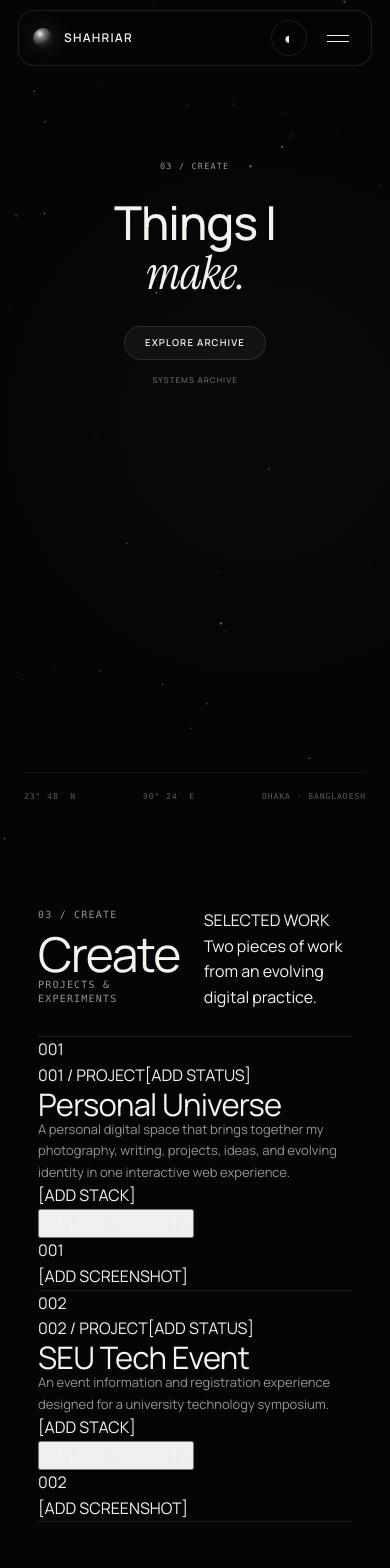
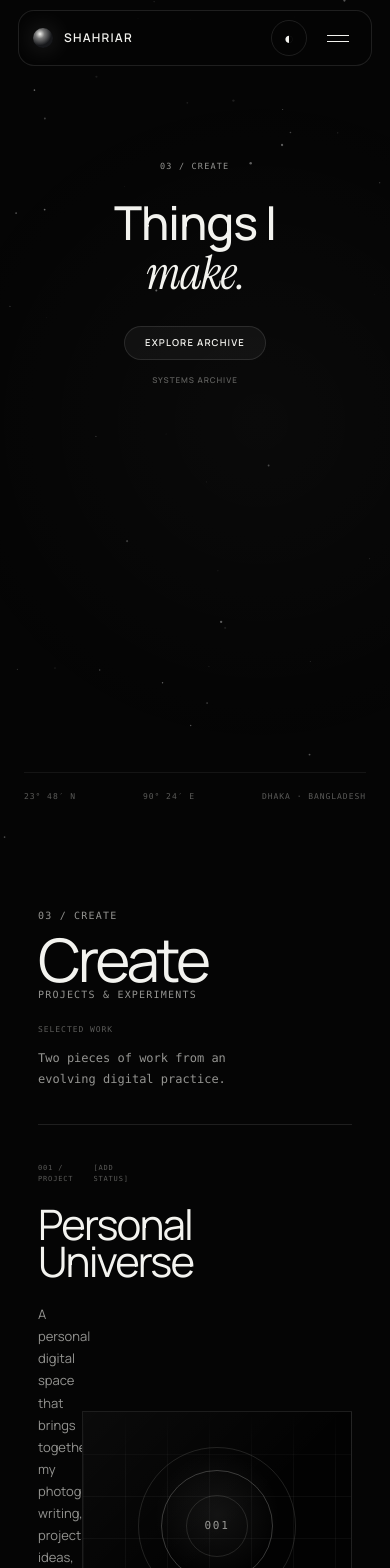
Before and after one commit to shahriarbappy60-ship-it/personal-universe, a React (Vite) app: page /create in a window 390 px wide. Shown: the top 1568 px of the page. Built offline with nearby package versions, Linux system fonts and the light colour scheme.

Commit message:
style: give Create archive stronger visual identity

```diff
--- a/src/styles/create-page.css
+++ b/src/styles/create-page.css
@@ -1,251 +1,464 @@
-/* Create page only — intentionally isolated from the master design system. */
+/* Create page only. No global selectors, tokens, components, or shared styles are changed. */
+
 .create-page .create-projects-section {
-  padding-top: clamp(84px, 10vw, 150px);
+  padding-top: clamp(90px, 11vw, 160px);
 }
+
 .create-page .create-projects-shell {
-  width: min(1180px, calc(100% - 40px));
+  width: min(1240px, calc(100% - 48px));
   margin: 0 auto;
 }
+
 .create-page .create-projects-header {
-  display:flex;
-  align-items:flex-end;
-  justify-content:space-between;
-  gap:40px;
-  padding-bottom:34px;
-  border-bottom:1px solid var(--line);
+  display: grid;
+  grid-template-columns: minmax(0, 1fr) minmax(240px, 320px);
+  align-items: end;
+  gap: 60px;
+  padding-bottom: 42px;
+  border-bottom: 1px solid var(--line);
 }
+
 .create-page .create-section-number,
 .create-page .create-projects-subtitle,
-.create-page .create-projects-anchor,
-.create-page .create-project-index,
-.create-page .create-project-status,
-.create-page .create-project-control,
+.create-page .create-projects-intro,
+.create-page .create-project-meta,
+.create-page .create-project-tags,
+.create-page .create-project-open,
+.create-page .create-project-visual-label,
 .create-page .create-project-label,
-.create-page .create-project-value,
 .create-page .create-closing-eyebrow,
 .create-page .create-closing-link {
-  font-family:var(--font-mono);
-  text-transform:uppercase;
-  letter-spacing:.12em;
+  font-family: var(--font-mono);
+  text-transform: uppercase;
+  letter-spacing: .12em;
 }
-.create-page .create-section-number,
+
+.create-page .create-section-number {
+  display: block;
+  color: var(--muted);
+  font-size: 10px;
+}
+
+.create-page .create-projects-title {
+  margin: 12px 0 4px;
+  font-family: var(--font-display);
+  font-size: clamp(64px, 10vw, 132px);
+  line-height: .78;
+  font-weight: 400;
+  letter-spacing: -.055em;
+}
+
 .create-page .create-projects-subtitle {
-  display:block;
-  color:var(--muted);
-  font-size:10px;
-  line-height:1.4;
+  color: var(--muted);
+  font-size: 10px;
 }
-.create-page .create-projects-title {
-  margin:10px 0 2px;
-  font-family:var(--font-display);
-  font-size:clamp(46px, 7vw, 86px);
-  font-weight:400;
-  line-height:.92;
-  letter-spacing:-.035em;
+
+.create-page .create-projects-intro {
+  padding-bottom: 5px;
+  color: var(--faint);
+  font-size: 8px;
+  line-height: 1.7;
 }
-.create-page .create-projects-anchor {
-  display:inline-flex;
-  align-items:center;
-  gap:12px;
-  color:var(--muted);
-  font-size:9px;
-  text-decoration:none;
-  transition:color .25s ease,transform .25s ease;
+
+.create-page .create-projects-intro p {
+  max-width: 250px;
+  margin: 12px 0 0;
+  color: var(--muted);
+  font-family: var(--font-body);
+  font-size: 12px;
+  line-height: 1.7;
+  letter-spacing: 0;
+  text-transform: none;
 }
-.create-page .create-projects-anchor:hover,
-.create-page .create-projects-anchor:focus-visible {
-  color:var(--text);
-  transform:translateY(3px);
+
+.create-page .create-project-archive {
+  border-bottom: 1px solid var(--line);
 }
-.create-page .create-project-archive {
-  border-bottom:1px solid var(--line);
+
+.create-page .create-project-card {
+  position: relative;
+  border-top: 1px solid var(--line);
 }
-.create-page .create-project-card {
-  border-top:1px solid var(--line);
-  scroll-margin-top:32px;
+
+.create-page .create-project-card:first-child {
+  border-top: 0;
 }
-.create-page .create-project-card:first-child { border-top:0; }
-.create-page .create-project-toggle {
-  appearance:none;
-  width:100%;
-  display:grid;
-  grid-template-columns:70px minmax(0,1fr) auto auto;
-  align-items:center;
-  gap:28px;
-  padding:38px 0;
-  color:var(--text);
-  background:none;
-  border:0;
-  text-align:left;
-  cursor:pointer;
+
+.create-page .create-project-card-top {
+  position: relative;
+  min-height: 520px;
+  display: grid;
+  grid-template-columns: 120px minmax(0, 1fr) minmax(360px, 48%);
+  gap: 34px;
+  align-items: center;
+  padding: 64px 0;
+  overflow: hidden;
 }
-.create-page .create-project-toggle:focus-visible {
-  outline:1px solid var(--text);
-  outline-offset:8px;
+
+.create-page .create-project-ghost-number {
+  position: absolute;
+  left: -8px;
+  bottom: -45px;
+  z-index: 0;
+  color: rgba(243,243,239,.045);
+  font-family: var(--font-display);
+  font-size: clamp(210px, 28vw, 430px);
+  font-weight: 400;
+  line-height: .7;
+  letter-spacing: -.08em;
+  pointer-events: none;
+  user-select: none;
 }
-.create-page .create-project-index {
-  align-self:start;
-  padding-top:4px;
-  color:var(--faint);
-  font-size:10px;
+
+.create-page .create-project-copy,
+.create-page .create-project-visual {
+  position: relative;
+  z-index: 1;
 }
-.create-page .create-project-heading {
-  min-width:0;
-  display:flex;
-  flex-direction:column;
-  gap:10px;
+
+.create-page .create-project-copy {
+  align-self: center;
 }
+
+.create-page .create-project-meta {
+  display: flex;
+  justify-content: space-between;
+  gap: 20px;
+  max-width: 600px;
+  margin-bottom: 26px;
+  color: var(--faint);
+  font-size: 8px;
+}
+
 .create-page .create-project-title {
-  font-family:var(--font-display);
-  font-size:clamp(30px,4vw,52px);
-  line-height:.98;
-  font-weight:400;
-  letter-spacing:-.025em;
+  max-width: 650px;
+  margin: 0;
+  font-family: var(--font-display);
+  font-size: clamp(46px, 5.8vw, 86px);
+  line-height: .88;
+  font-weight: 400;
+  letter-spacing: -.045em;
 }
+
 .create-page .create-project-description {
-  max-width:650px;
-  color:var(--muted);
-  font-size:14px;
-  line-height:1.7;
+  max-width: 540px;
+  margin: 28px 0 24px;
+  color: var(--muted);
+  font-size: 14px;
+  line-height: 1.8;
 }
-.create-page .create-project-status {
-  color:var(--faint);
-  font-size:8px;
-  white-space:nowrap;
+
+.create-page .create-project-tags {
+  display: inline-flex;
+  align-items: center;
+  min-height: 29px;
+  padding: 0 11px;
+  border: 1px solid var(--line);
+  color: var(--faint);
+  font-size: 8px;
 }
-.create-page .create-project-control {
-  min-width:104px;
-  color:var(--muted);
-  font-size:8px;
-  text-align:right;
-  white-space:nowrap;
-  transition:color .25s ease;
+
+.create-page .create-project-open {
+  appearance: none;
+  display: flex;
+  align-items: center;
+  justify-content: space-between;
+  gap: 32px;
+  width: min(100%, 280px);
+  margin-top: 34px;
+  padding: 13px 0;
+  color: var(--text);
+  background: none;
+  border: 0;
+  border-top: 1px solid var(--line);
+  border-bottom: 1px solid var(--line);
+  cursor: pointer;
+  text-align: left;
+  font-size: 8px;
+  transition: padding .3s ease, color .3s ease;
 }
-.create-page .create-project-toggle:hover .create-project-control {
-  color:var(--text);
+
+.create-page .create-project-open:hover,
+.create-page .create-project-open:focus-visible {
+  padding-left: 12px;
+  color: var(--text);
 }
+
+.create-page .create-project-open:focus-visible {
+  outline: 1px solid var(--text);
+  outline-offset: 6px;
+}
+
+.create-page .create-project-visual {
+  min-height: 390px;
+  display: flex;
+  align-items: center;
+  justify-content: center;
+  overflow: hidden;
+  border: 1px solid var(--line);
+  background:
+    radial-gradient(circle at 50% 45%, rgba(243,243,239,.065), transparent 34%),
+    linear-gradient(135deg, rgba(255,255,255,.035), transparent 55%),
+    var(--bg-deep);
+}
+
+.create-page .create-project-visual-grid {
+  position: absolute;
+  inset: 0;
+  opacity: .38;
+  background-image:
+    linear-gradient(var(--line) 1px, transparent 1px),
+    linear-gradient(90deg, var(--line) 1px, transparent 1px);
+  background-size: 42px 42px;
+  mask-image: linear-gradient(to bottom, transparent, black 25%, black 75%, transparent);
+}
+
+.create-page .create-project-visual-mark {
+  position: relative;
+  width: 178px;
+  height: 178px;
+  display: grid;
+  place-items: center;
+  border: 1px solid rgba(243,243,239,.22);
+  border-radius: 50%;
+}
+
+.create-page .create-project-visual-mark::before,
+.create-page .create-project-visual-mark::after {
+  content: "";
+  position: absolute;
+  border: 1px solid rgba(243,243,239,.12);
+  border-radius: 50%;
+}
+
+.create-page .create-project-visual-mark::before {
+  inset: -34px;
+}
+
+.create-page .create-project-visual-mark::after {
+  inset: 34px;
+}
+
+.create-page .create-project-visual-mark span {
+  font-family: var(--font-mono);
+  color: var(--muted);
+  font-size: 11px;
+  letter-spacing: .16em;
+}
+
+.create-page .create-project-visual-label {
+  position: absolute;
+  left: 18px;
+  bottom: 17px;
+  color: var(--faint);
+  font-size: 8px;
+}
+
 .create-page .create-project-details {
-  overflow:hidden;
+  border-top: 1px solid var(--line);
+  background: rgba(255,255,255,.012);
 }
-.create-page .create-project-details[hidden] { display:none; }
-.create-page .create-project-details-grid {
-  display:grid;
-  grid-template-columns:1fr 1fr 1fr;
-  gap:24px;
-  padding:0 0 40px 98px;
+
+.create-page .create-project-details[hidden] {
+  display: none;
 }
-.create-page .create-project-detail {
-  min-height:116px;
-  padding:20px;
-  border:1px solid var(--line);
-  background:rgba(255,255,255,.018);
+
+.create-page .create-project-details-inner {
+  display: grid;
+  grid-template-columns: repeat(4, 1fr);
+  gap: 1px;
+  background: var(--line);
 }
+
+.create-page .create-project-details-inner > div {
+  min-height: 150px;
+  padding: 25px;
+  background: var(--bg);
+}
+
 .create-page .create-project-label {
-  display:block;
-  margin-bottom:16px;
-  color:var(--faint);
-  font-size:8px;
+  display: block;
+  margin-bottom: 18px;
+  color: var(--faint);
+  font-size: 8px;
 }
-.create-page .create-project-value {
-  display:block;
-  color:var(--muted);
-  font-size:9px;
-  line-height:1.7;
-  letter-spacing:.09em;
+
+.create-page .create-project-details-inner p {
+  margin: 0;
+  color: var(--muted);
+  font-size: 12px;
+  line-height: 1.75;
 }
-.create-page .create-project-screenshot {
-  min-height:64px;
-  display:flex;
-  align-items:center;
-  justify-content:center;
-  padding:14px;
-  border:1px dashed var(--line);
-  color:var(--faint);
-  font-family:var(--font-mono);
-  font-size:8px;
-  letter-spacing:.12em;
-  text-transform:uppercase;
-  text-align:center;
+
+.create-page .create-closing {
+  padding-top: clamp(100px, 14vw, 190px);
+  padding-bottom: 130px;
 }
-.create-page .create-closing {
-  padding-top:clamp(90px,12vw,170px);
-  padding-bottom:120px;
+
+.create-page .create-closing-inner {
+  width: min(820px, calc(100% - 48px));
+  margin: 0 auto;
+  padding-top: 36px;
+  border-top: 1px solid var(--line);
 }
-.create-page .create-closing-inner {
-  width:min(780px,calc(100% - 40px));
-  margin:0 auto;
-  padding-top:34px;
-  border-top:1px solid var(--line);
+
+.create-page .create-closing-eyebrow {
+  color: var(--faint);
+  font-size: 8px;
 }
-.create-page .create-closing-eyebrow {
-  color:var(--faint);
-  font-size:8px;
+
+.create-page .create-closing-line {
+  max-width: 760px;
+  margin: 24px 0 34px;
+  font-family: var(--font-display);
+  font-size: clamp(38px, 6vw, 72px);
+  line-height: .98;
+  letter-spacing: -.045em;
 }
-.create-page .create-closing-line {
-  max-width:680px;
-  margin:24px 0 30px;
-  font-family:var(--font-display);
-  font-size:clamp(28px,4vw,48px);
-  line-height:1.08;
-  letter-spacing:-.02em;
+
+.create-page .create-closing-link {
+  display: inline-flex;
+  gap: 12px;
+  color: var(--text);
+  font-size: 9px;
+  text-decoration: none;
 }
-.create-page .create-closing-link {
-  display:inline-flex;
-  gap:12px;
-  color:var(--text);
-  font-size:9px;
-  text-decoration:none;
+
+.create-page .create-closing-link:hover,
+.create-page .create-closing-link:focus-visible {
+  text-decoration: underline;
+  text-underline-offset: 5px;
 }
-.create-page .create-closing-link:hover,
-.create-page .create-closing-link:focus-visible { text-decoration:underline; text-underline-offset:5px; }
 
-@media (max-width: 800px) {
-  .create-page .create-projects-shell { width:min(100% - 32px,1180px); }
-  .create-page .create-projects-header { align-items:flex-start; }
-  .create-page .create-project-toggle {
-    grid-template-columns:42px minmax(0,1fr) auto;
-    gap:16px;
-    padding:30px 0;
+@media (max-width: 900px) {
+  .create-page .create-projects-shell {
+    width: min(100% - 36px, 1240px);
   }
-  .create-page .create-project-status { grid-column:2; grid-row:2; justify-self:start; }
-  .create-page .create-project-control { grid-column:3; grid-row:1 / span 2; align-self:center; }
-  .create-page .create-project-details-grid {
-    grid-template-columns:1fr;
-    padding:0 0 30px 58px;
+
+  .create-page .create-projects-header {
+    grid-template-columns: 1fr;
+    gap: 24px;
+  }
+
+  .create-page .create-project-card-top {
+    min-height: 0;
+    grid-template-columns: 70px minmax(0, 1fr);
+    gap: 22px;
+    padding: 48px 0;
+  }
+
+  .create-page .create-project-visual {
+    grid-column: 2;
+    min-height: 300px;
+    order: 2;
+  }
+
+  .create-page .create-project-copy {
+    order: 1;
+  }
+
+  .create-page .create-project-details-inner {
+    grid-template-columns: repeat(2, 1fr);
   }
 }
+
 @media (max-width: 560px) {
-  .create-page .create-projects-section { padding-top:72px; }
-  .create-page .create-projects-shell { width:calc(100% - 28px); }
-  .create-page .create-projects-header { gap:24px; padding-bottom:26px; }
-  .create-page .create-projects-title { font-size:48px; }
-  .create-page .create-projects-anchor { margin-top:7px; }
-  .create-page .create-project-toggle {
-    grid-template-columns:34px minmax(0,1fr);
-    gap:12px;
-    padding:26px 0;
+  .create-page .create-projects-section {
+    padding-top: 76px;
   }
-  .create-page .create-project-index { font-size:9px; }
-  .create-page .create-project-title { font-size:31px; }
-  .create-page .create-project-description { font-size:13px; line-height:1.65; }
-  .create-page .create-project-status {
-    grid-column:2;
-    grid-row:3;
-    margin-top:2px;
+
+  .create-page .create-projects-shell {
+    width: calc(100% - 28px);
   }
-  .create-page .create-project-control {
-    grid-column:2;
-    grid-row:2;
-    justify-self:start;
-    margin-top:2px;
-    text-align:left;
-    font-size:8px;
+
+  .create-page .create-projects-header {
+    gap: 20px;
+    padding-bottom: 30px;
   }
-  .create-page .create-project-details-grid { padding-left:46px; }
-  .create-page .create-closing { padding-bottom:90px; }
-  .create-page .create-closing-inner { width:calc(100% - 28px); }
+
+  .create-page .create-projects-title {
+    font-size: 60px;
+  }
+
+  .create-page .create-projects-intro {
+    max-width: 250px;
+  }
+
+  .create-page .create-project-card-top {
+    grid-template-columns: 32px minmax(0, 1fr);
+    gap: 12px;
+    padding: 38px 0 42px;
+  }
+
+  .create-page .create-project-ghost-number {
+    left: -5px;
+    bottom: -12px;
+    font-size: 210px;
+  }
+
+  .create-page .create-project-meta {
+    margin-bottom: 20px;
+    font-size: 7px;
+  }
+
+  .create-page .create-project-title {
+    font-size: 42px;
+    line-height: .9;
+  }
+
+  .create-page .create-project-description {
+    margin-top: 22px;
+    font-size: 13px;
+    line-height: 1.7;
+  }
+
+  .create-page .create-project-visual {
+    grid-column: 2;
+    min-height: 230px;
+  }
+
+  .create-page .create-project-visual-mark {
+    width: 112px;
+    height: 112px;
+  }
+
+  .create-page .create-project-visual-mark::before {
+    inset: -24px;
+  }
+
+  .create-page .create-project-visual-mark::after {
+    inset: 24px;
+  }
+
+  .create-page .create-project-open {
+    width: 100%;
+    margin-top: 28px;
+  }
+
+  .create-page .create-project-details-inner {
+    grid-template-columns: 1fr;
+  }
+
+  .create-page .create-project-details-inner > div {
+    min-height: 0;
+    padding: 22px;
+  }
+
+  .create-page .create-closing {
+    padding-bottom: 90px;
+  }
+
+  .create-page .create-closing-inner {
+    width: calc(100% - 28px);
+  }
+
+  .create-page .create-closing-line {
+    font-size: 40px;
+  }
 }
+
 @media (prefers-reduced-motion: reduce) {
-  .create-page .create-projects-anchor,
-  .create-page .create-project-control { transition:none; }
+  .create-page .create-project-open {
+    transition: none;
+  }
 }
```
